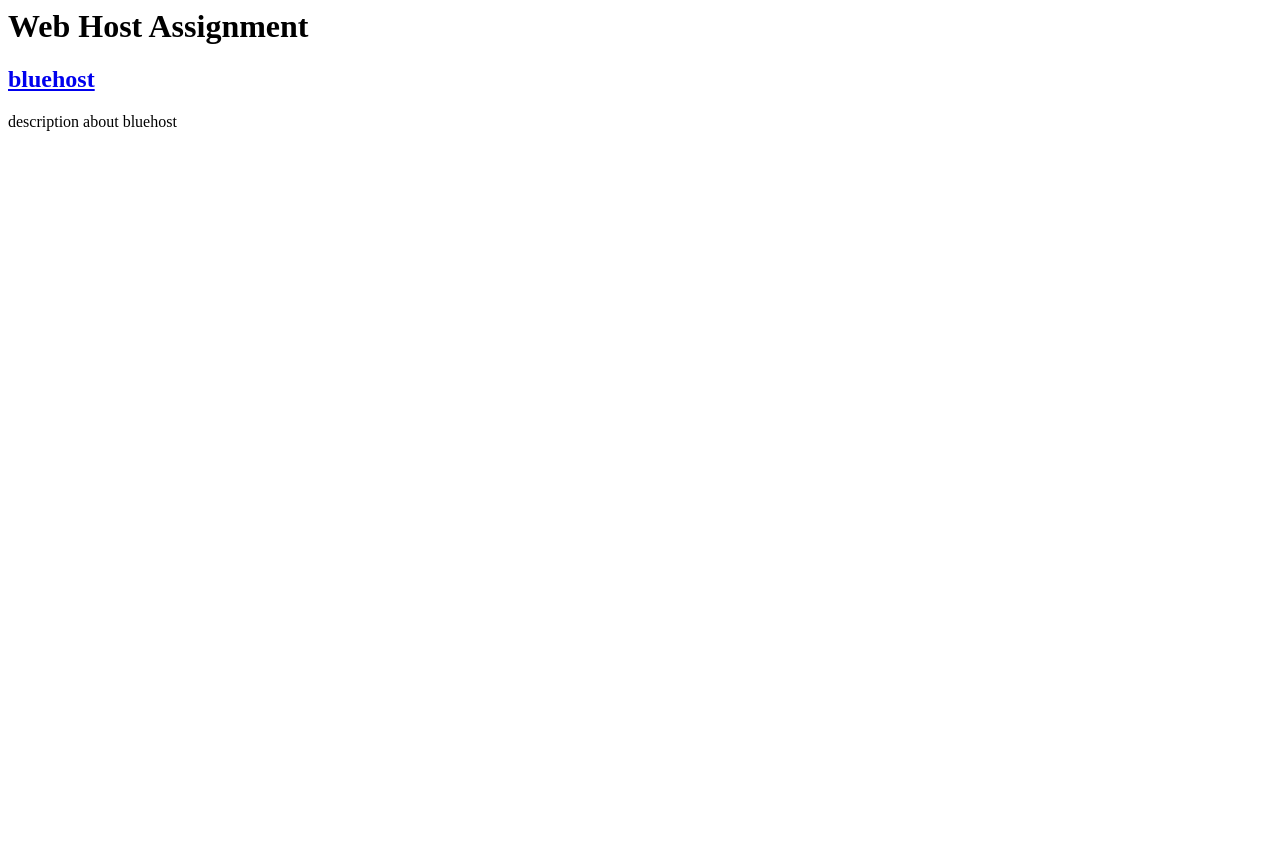
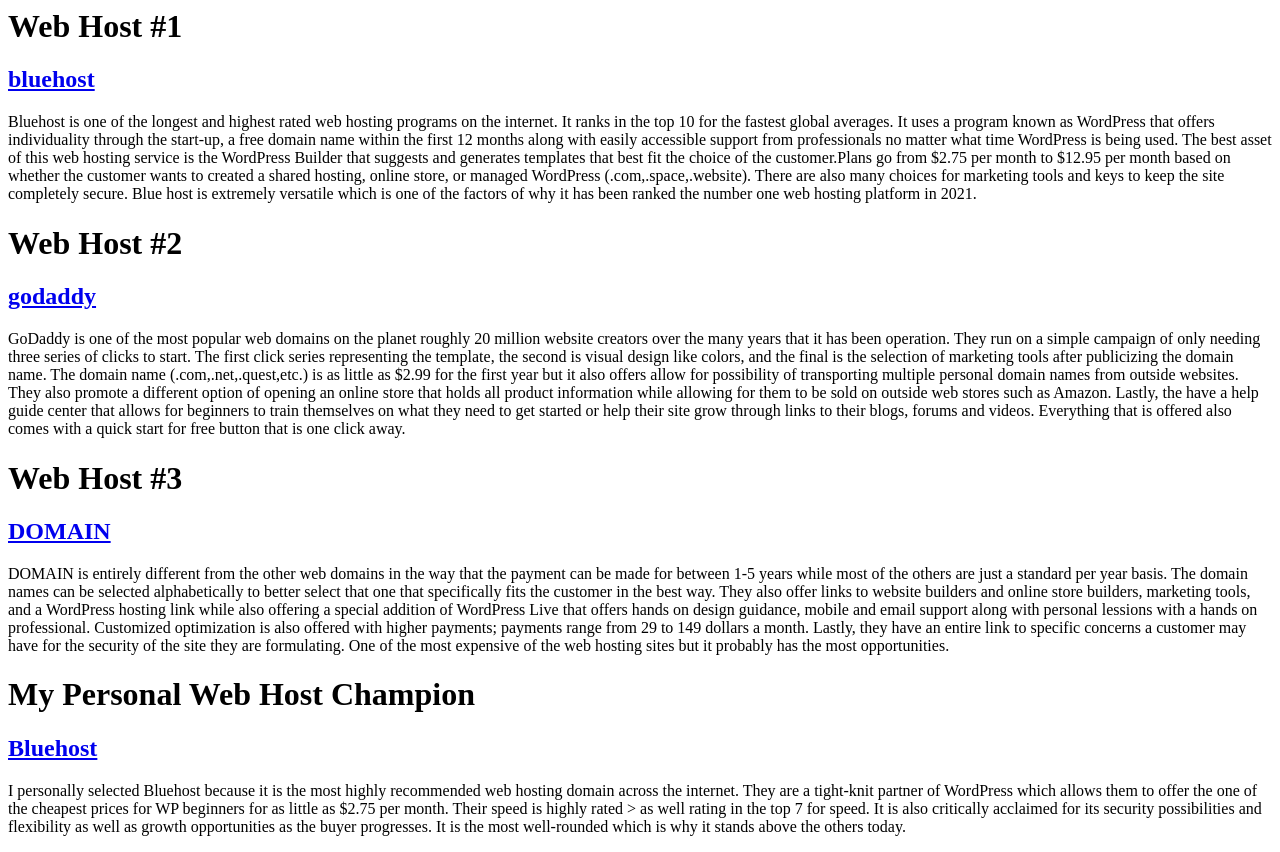
Before and after one commit to noahr502/noahr502.github.io, a plain HTML site: page webhosts.html in a window 1280 px wide. Before the commit the page ends 800 px from the top, so only its background shows below. Drawn offline with Linux system fonts and the light colour scheme.

Commit message:
Add files via upload

```diff
--- a/webhosts.html
+++ b/webhosts.html
@@ -5,10 +5,70 @@
 </head>
 
 <body>
-<h1>Web Host Assignment</h1>
+<h1>Web Host #1</h1>
 <h2><a href="https://bluehost.com">bluehost</a></h2>
 
-<p>description about bluehost</p>
+<p>Bluehost is one of the longest and highest rated web hosting programs on the
+internet. It ranks in the top 10 for the fastest global averages.  It uses a
+program known as WordPress that offers individuality through the start-up,
+a free domain name within the first 12 months along with easily accessible
+support from professionals no matter what time WordPress is being used. The best
+asset of this web hosting service is the WordPress Builder that suggests and
+generates templates that best fit the choice of the customer.Plans go from $2.75
+per month to $12.95 per month based on whether the customer wants to created a
+shared hosting, online store, or managed WordPress (.com,.space,.website).
+There are also many choices for marketing tools and keys to keep the site
+completely secure.  Blue host is extremely versatile which is one of the factors
+of why it has been ranked the number one web hosting platform in 2021.</p>
+
+<h1>Web Host #2</h1>
+<h2><a href="https://godaddy.com">godaddy</a></h2>
+
+<p>GoDaddy is one of the most popular web domains on the planet roughly 20
+  million website creators over the many years that it has been operation.  They
+  run on a simple campaign of only needing three series of clicks to start.
+  The first click series representing the template, the second is visual design like
+  colors, and the final is the selection of marketing tools after publicizing
+  the domain name. The domain name (.com,.net,.quest,etc.) is as little as $2.99
+  for the first year but it also offers allow for possibility of transporting multiple personal domain names
+  from outside websites. They also promote a different option of opening an
+  online store that holds all product information while allowing for them to be
+  sold on outside web stores such as Amazon. Lastly, the have a help guide center
+  that allows for beginners to train themselves on what they need to get started
+  or help their site grow through links to their blogs, forums and videos.
+  Everything that is offered also comes with a quick start for free button that
+  is one click away.</p>
+
+<h1>Web Host #3</h1>
+<h2><a href="https://domain.com">DOMAIN</a></h2>
+
+<p>DOMAIN is entirely different from the other web domains in the way that the
+  payment can be made for between 1-5 years while most of the others are just
+  a standard per year basis.  The domain names can be selected alphabetically
+  to better select that one that specifically fits the customer in the best way.
+  They also offer links to website builders and online store builders, marketing
+  tools, and a WordPress hosting link while also offering a special addition of
+  WordPress Live that offers hands on design guidance, mobile and email support
+  along with personal lessions with a hands on professional. Customized
+  optimization is also offered with higher payments; payments range from 29 to
+  149 dollars a month.  Lastly, they have an entire link to specific concerns
+  a customer may have for the security of the site they are formulating. One of
+  the most expensive of the web hosting sites but it probably has the most
+  opportunities.
+
+<h1> My Personal Web Host Champion</h1>
+<h2><a href="https://bluehost.com">Bluehost</a></h2>
+
+<p>I personally selected Bluehost because it is the most highly recommended
+  web hosting domain across the internet.  They are a tight-knit partner of
+  WordPress which allows them to offer the one of the cheapest prices for
+  WP beginners for as little as $2.75 per month.  Their speed is highly rated >
+  as well rating in the top 7 for speed.  It is also critically acclaimed for
+  its security possibilities and flexibility as well as growth opportunities
+  as the buyer progresses.  It is the most well-rounded which is why it stands
+  above the others today.
+
+  </aside>
 
 
 </body>
```
